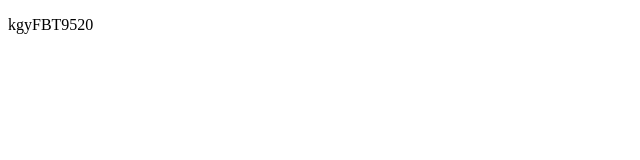
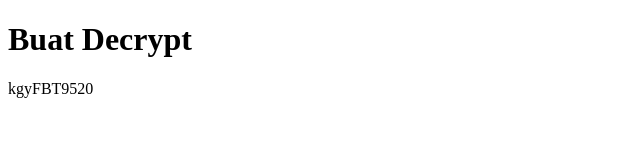
Before and after one commit to FBT031211/404, a plain HTML site: page index.html in a window 1280 px wide. Shown: the whole page, without its empty margins (0-640 px from the left). Drawn offline with Linux system fonts and the light colour scheme.

Commit message:
Update index.html

```diff
--- a/index.html
+++ b/index.html
@@ -1,2 +1,3 @@
 <!DOCTYPE html>
+<h1>Buat Decrypt</h1>
 <p>kgyFBT9520</p>
```
